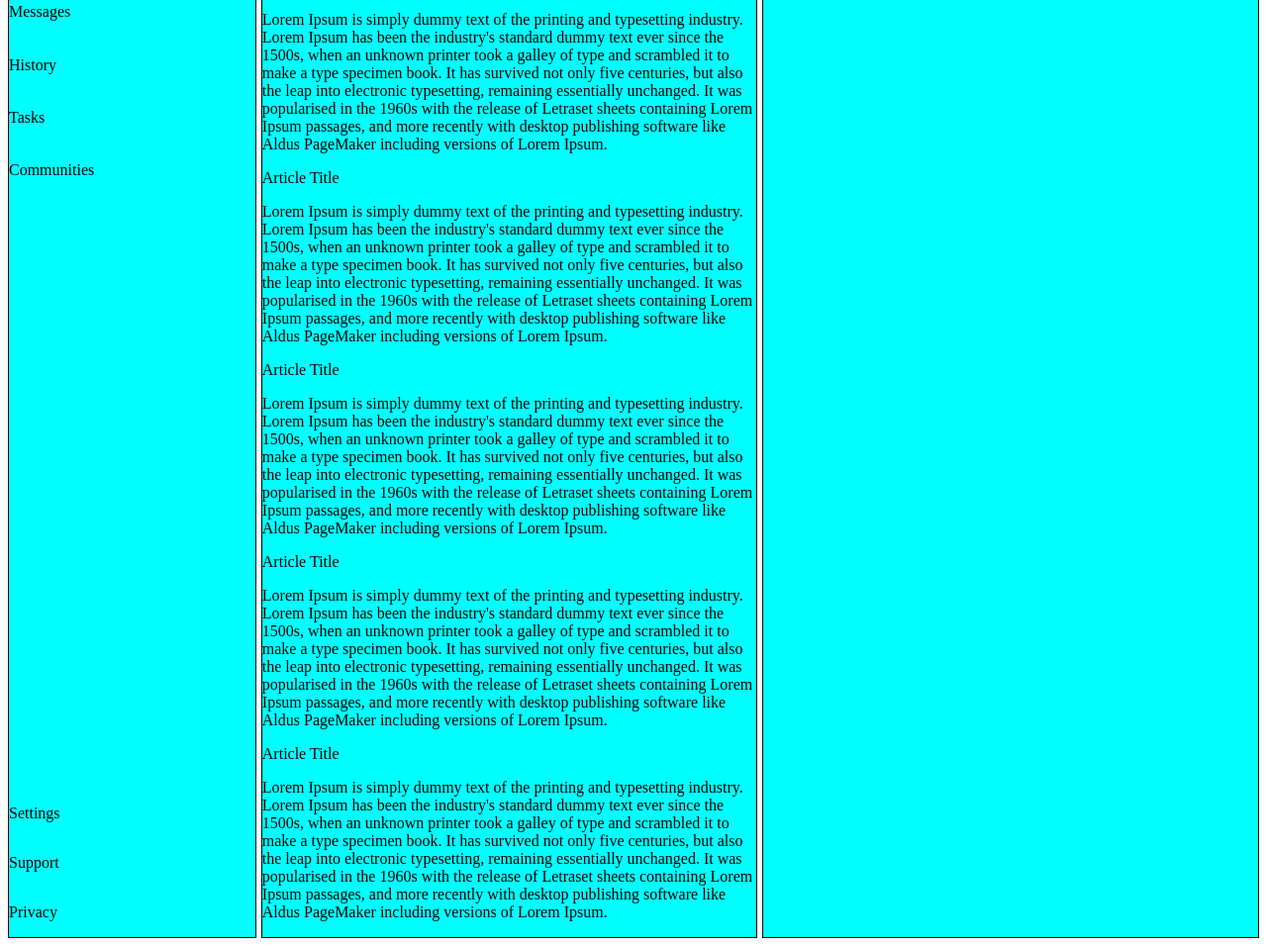
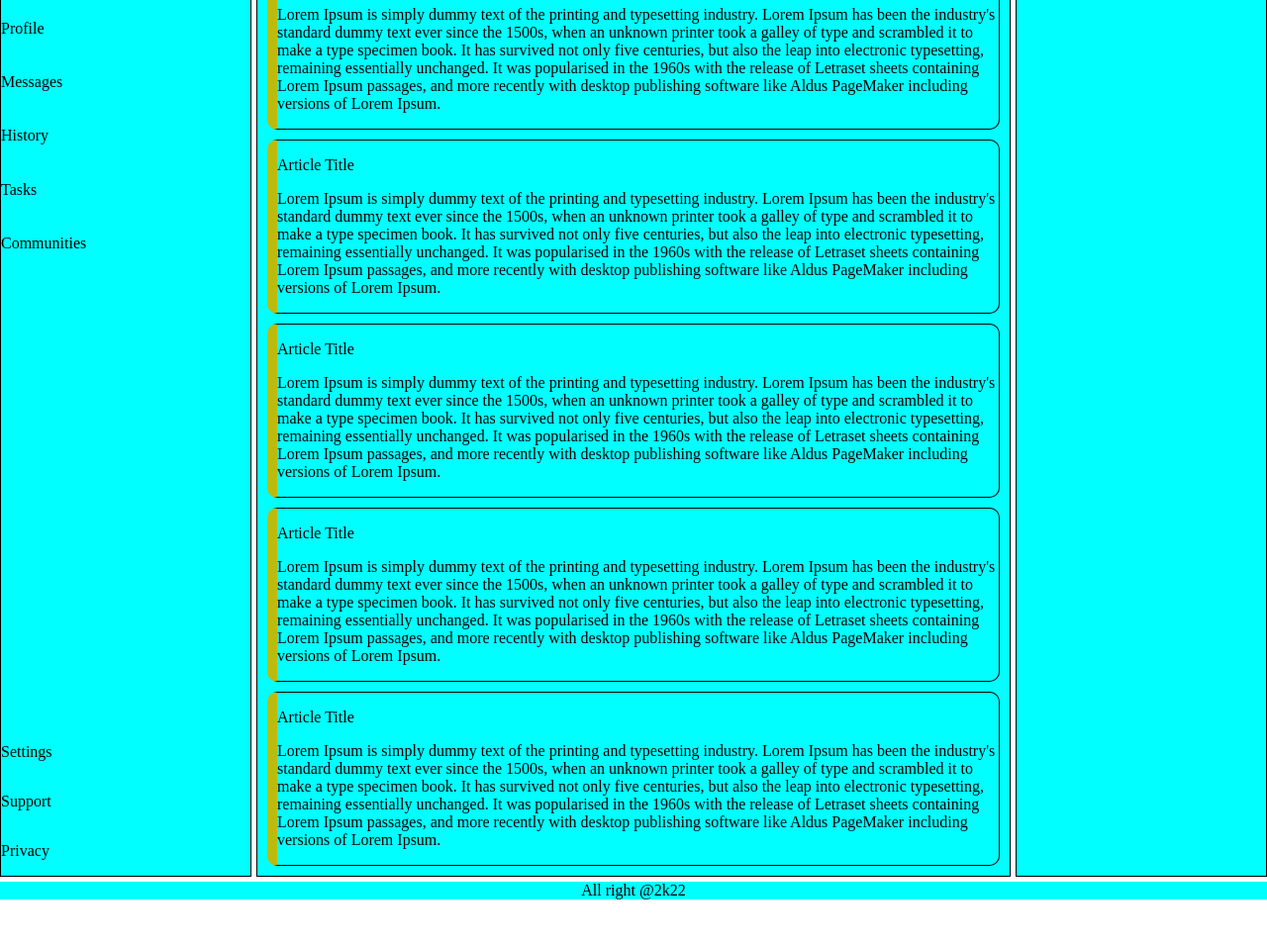
Before and after one commit to milkstard/dashboard, a plain HTML site: page index.html in a window 1280 px wide. Shown: the part 395-1351 px from the top of the page at 99% size. After the commit the page ends 1304 px from the top, so only its background shows below. Drawn offline with Linux system fonts and the light colour scheme.

Commit message:
Fix .main-area grid and add a footer on container grid

```diff
--- a/index.html
+++ b/index.html
@@ -85,6 +85,7 @@
         <div class="announcements">
             announcements
         </div>
+        <footer>All right @2k22</footer>
     </div>
 </body>
 </html>
--- a/style.css
+++ b/style.css
@@ -1,15 +1,14 @@
-:root{
+body{
     margin: 0;
     padding: 0;
     font-size: 16px;
     box-sizing: border-box;
 }
 
-
 .grid-container{
     resize: both;
     display: grid;
-    grid-template-columns: 1fr 2fr 2fr;
+    grid-template-columns: 1fr 3fr 1fr;
     gap: 5px;
     grid-template-areas:
     "nav-area header header"
@@ -27,12 +26,15 @@
 .nav-area{
     display: grid;
     grid-column: 1/2;
-    grid-template-rows: 1fr 2fr 2fr;
+    /*grid-template-rows: 1fr 1fr 1fr;*/
 }
 
 .nav-area > .nav-name{
-    align-self: center;
+    align-self: flex-start;
     font-size: 2rem;
+}
+
+.nav-area > .nav-home{
 }
 
 .nav-area > .nav-home, .nav-area > .nav-settings{
@@ -85,11 +87,23 @@
     justify-self: flex-end;
 }
 
+/*start .main-area*/
 .grid-container > .main-area{
+    display: grid;
+    grid-template-columns: repeat(auto-fill,minmax(450px,1fr));
+    grid-template-rows: repeat(2,1fr);
+    padding: 10px;
+    gap: 10px;
     background-color: aqua;
     grid-column: 2/4;
     grid-area: main-area;
     border: 1px solid black;
+}
+
+.main-area > .card{
+    border: 1px solid black;
+    border-left: 10px solid rgb(187, 187, 14);
+    border-radius: 10px;
 }
 
 .grid-container > .announcements{
@@ -98,3 +112,11 @@
     grid-area: announcements;
     border: 1px solid black;
 }
+
+footer{
+    grid-column: 1/-1;
+    justify-items: center;
+    align-items: flex-start;
+    text-align: center;
+    background-color: aqua;
+}
```
